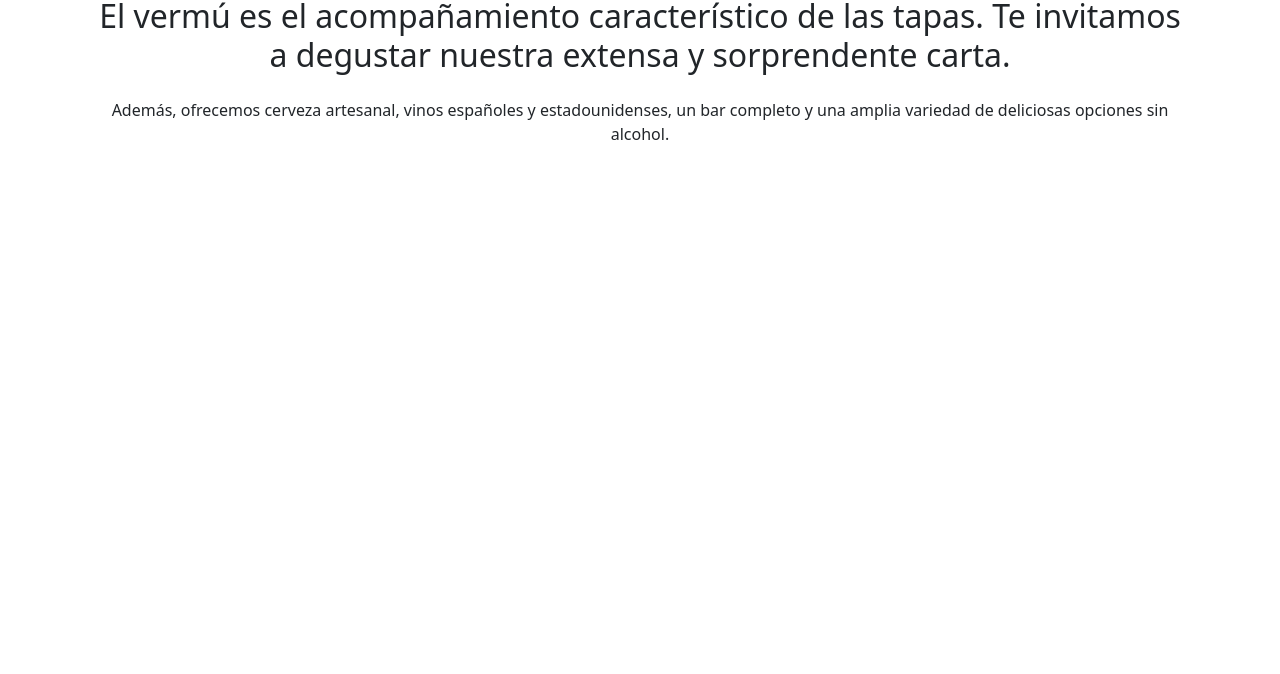
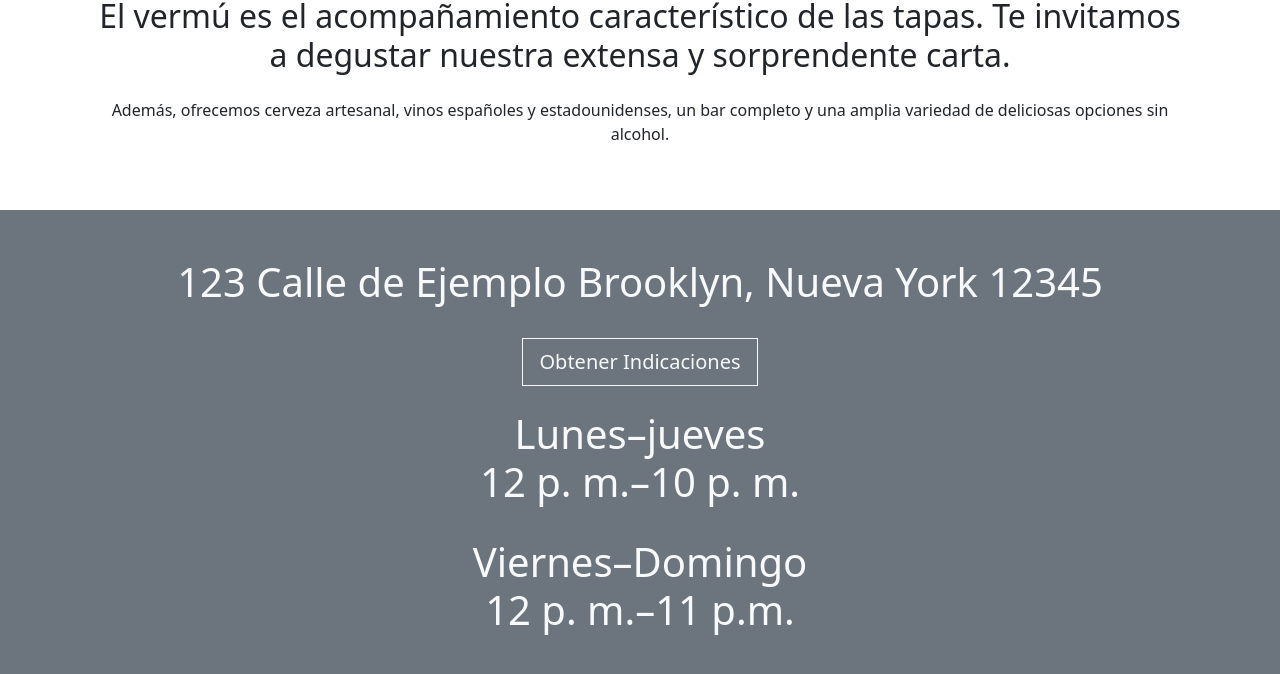
Before and after one commit to Juanda9992/Page-Bootstrap5-and-Js, a plain HTML site: page index.html in a window 1280 px wide. Shown: the part 2720-3394 px from the top of the page. Before the commit the page ends 2930 px from the top, so only its background shows below. Drawn offline with Linux system fonts and the light colour scheme.

Commit message:
Commit 7: Prototype Contact Section

```diff
--- a/index.html
+++ b/index.html
@@ -186,6 +186,36 @@
 
     </section>
 
+    <section class="contacto bg-secondary text-light">
+
+        <div class="container">
+
+            <div class="row">
+
+                <div class="col-12 text-center">
+
+                    <p class="display-6 pt-5 pb-3 px-3">123 Calle de Ejemplo
+                        Brooklyn, Nueva York 12345
+                    </p>
+
+                    <button type="button" class="btn btn-outline-light btn-lg rounded-0">Obtener Indicaciones</button>
+
+                    <p class="display-6 pt-4">Lunes–jueves<br>
+                        12 p. m.–10 p. m.
+                    </p>
+
+                    <p class="display-6 pt-3 px-5 pb-4">Viernes–Domingo<br>
+                        12 p. m.–11 p.m.
+                    </p>
+
+                </div>
+
+            </div>
+
+        </div>
+
+    </section>
+
 
 
     <script src="js/jquery-3.5.1.min.js"></script>
```
